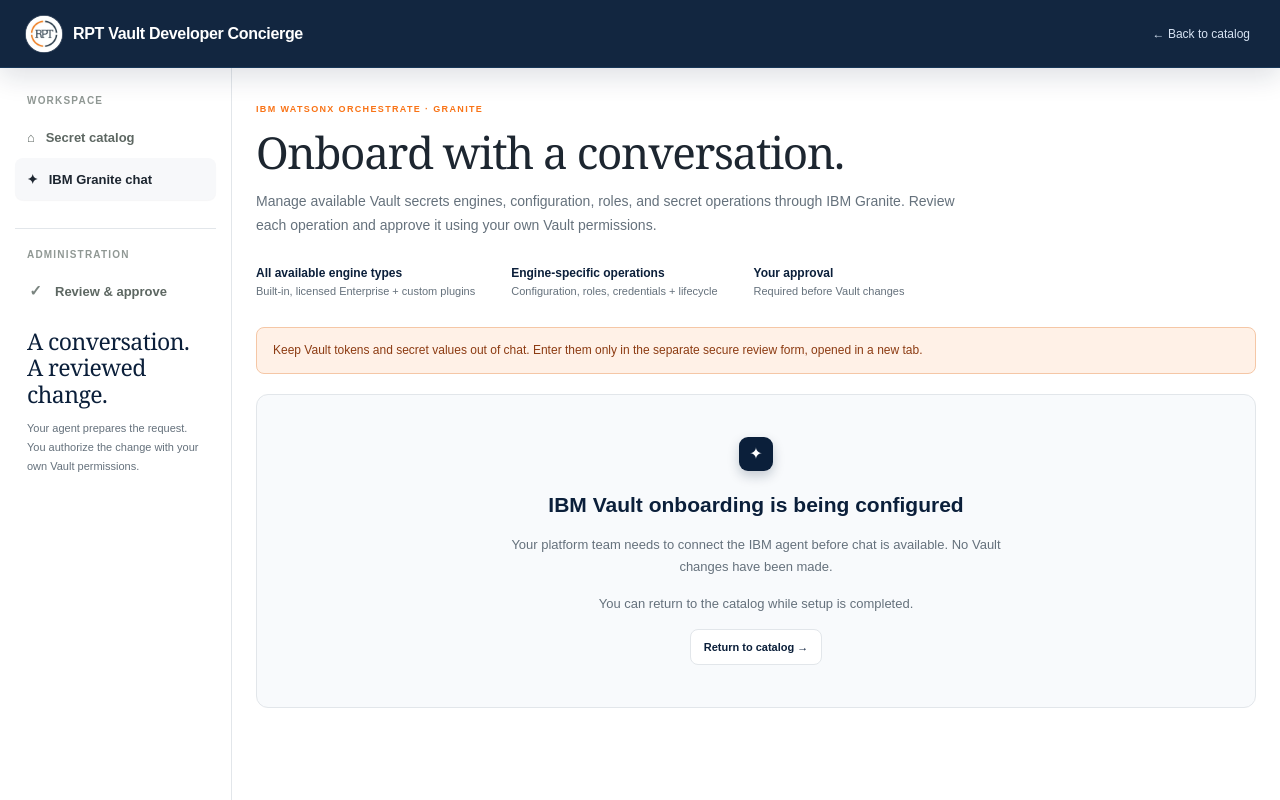
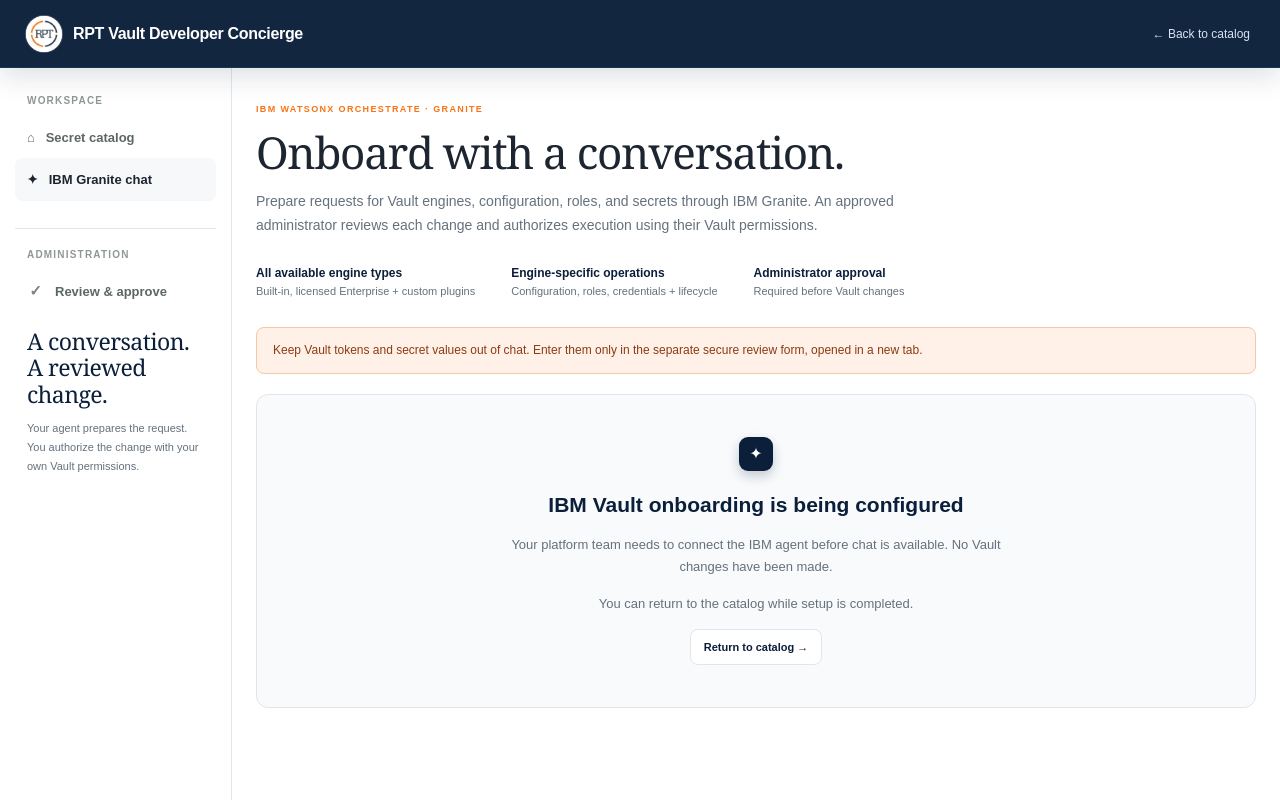
Before and after one commit to tuffner-rpt/rpt-vault-concierge, a Next.js app: page /vault-onboarding in a window 1280 px wide. Built offline with nearby package versions, Linux system fonts and the light colour scheme.

Commit message:
Clarify administrator approval on request entry pages

```diff
--- a/app/page.tsx
+++ b/app/page.tsx
@@ -78,7 +78,7 @@ export default function Home() {
 
           <a className="agent-banner watsonx-banner" href="/vault-onboarding">
             <span className="agent-gem">↗</span>
-            <span><strong>Onboard engines and secrets with IBM Granite</strong><small>Describe your request, review the change, and authorize it with your Vault permissions.</small></span>
+            <span><strong>Onboard engines and secrets with IBM Granite</strong><small>Describe your request. An administrator reviews the change and authorizes it with their Vault permissions.</small></span>
             <span className="ask-button">Open IBM chat <b>→</b></span>
           </a>
 
--- a/app/vault-onboarding/page.tsx
+++ b/app/vault-onboarding/page.tsx
@@ -31,11 +31,11 @@ export default function VaultOnboarding() {
       <section className="onboarding-workspace" aria-labelledby="onboarding-title">
         <div className="panel-kicker">IBM WATSONX ORCHESTRATE · GRANITE</div>
         <h1 id="onboarding-title">Onboard with a conversation.</h1>
-        <p className="onboarding-intro">Manage available Vault secrets engines, configuration, roles, and secret operations through IBM Granite. Review each operation and approve it using your own Vault permissions.</p>
+        <p className="onboarding-intro">Prepare requests for Vault engines, configuration, roles, and secrets through IBM Granite. An approved administrator reviews each change and authorizes execution using their Vault permissions.</p>
         <div className="onboarding-scope" aria-label="Supported onboarding operations">
           <span><strong>All available engine types</strong>Built-in, licensed Enterprise + custom plugins</span>
           <span><strong>Engine-specific operations</strong>Configuration, roles, credentials + lifecycle</span>
-          <span><strong>Your approval</strong>Required before Vault changes</span>
+          <span><strong>Administrator approval</strong>Required before Vault changes</span>
         </div>
         <p className="onboarding-privacy">Keep Vault tokens and secret values out of chat. Enter them only in the separate secure review form, opened in a new tab.</p>
         {url ? (
```
